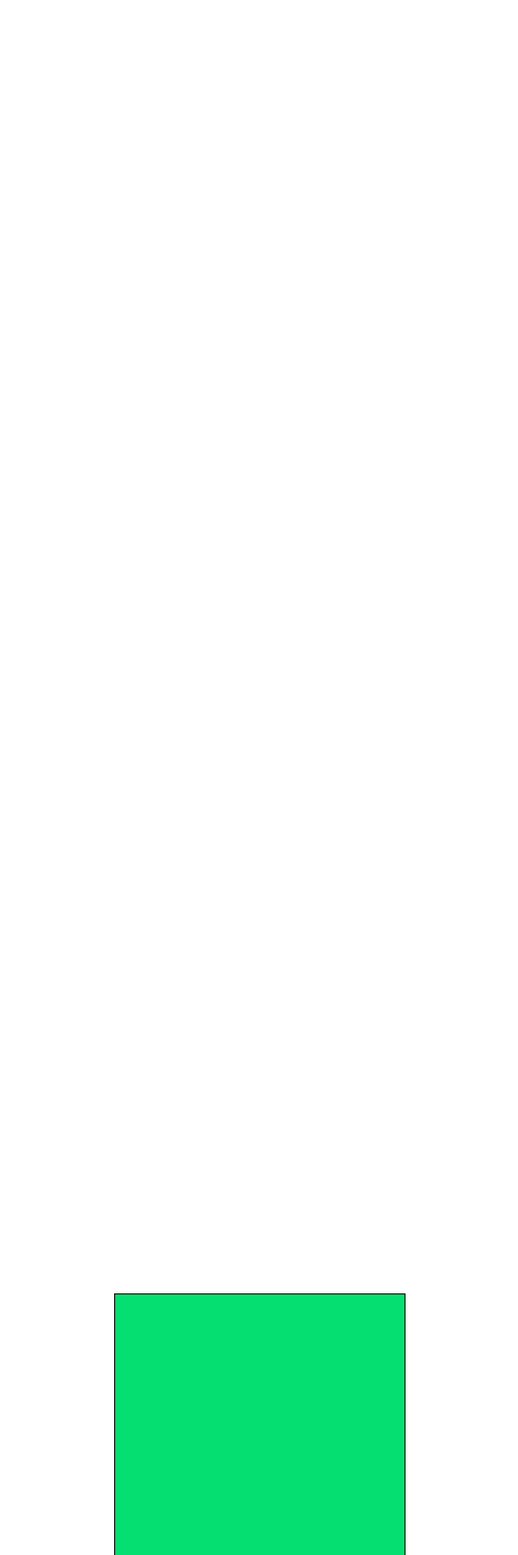
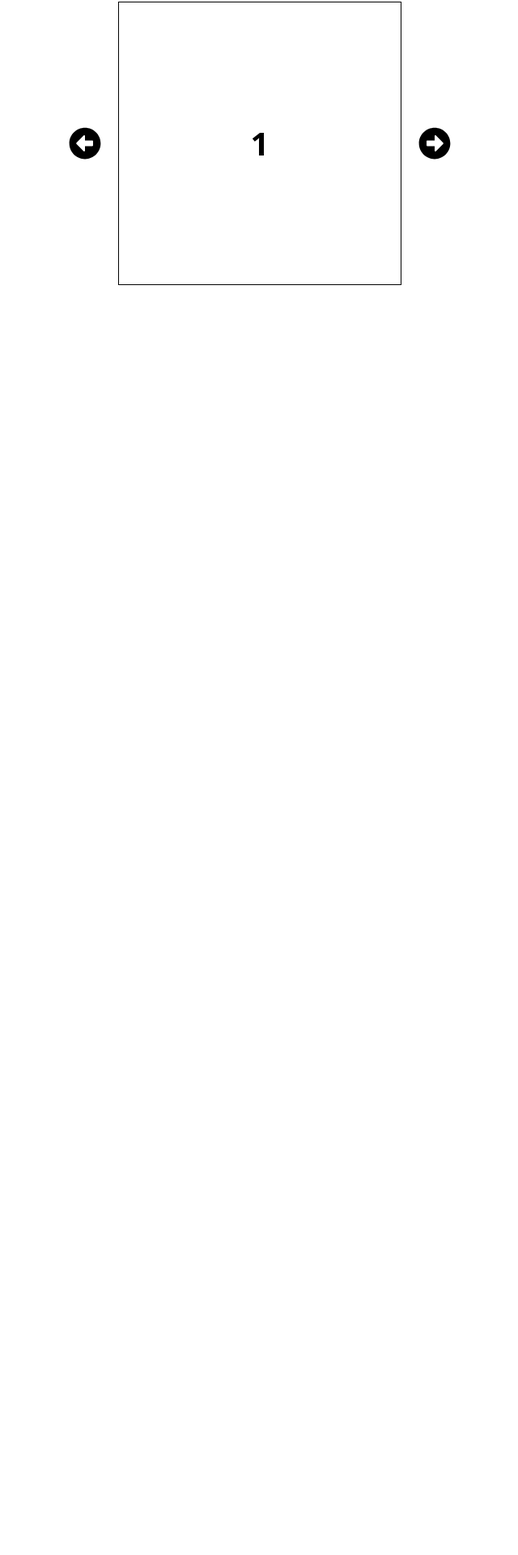
Before and after one commit to ALAAHAJHOUJ/Pratique2, a React (Vite) app: page / in a window 1280 px wide. Shown: the part 223-2143 px from the top of the page at 81% size, without its empty margins (319-959 px from the left). After the commit the page ends 800 px from the top, so only its background shows below. Built offline with nearby package versions, Linux system fonts and the light colour scheme.

Commit message:
changement dans le projet

```diff
--- a/package.json
+++ b/package.json
@@ -19,6 +19,7 @@
     "react": "^19.0.0",
     "react-dom": "^19.0.0",
     "react-icons": "^5.7.0",
+    "react-intersection-observer": "^11.0.1",
     "react-router": "^7.1.5",
     "tailwindcss": "^4.0.6"
   },
--- /dev/null
+++ b/src/Carousel.jsx
@@ -0,0 +1,81 @@
+import React, { useEffect, useRef, useState } from 'react'
+import { FaArrowAltCircleLeft } from "react-icons/fa";
+
+
+function Carousel() {
+  const [state1,setState1]=useState(1)
+
+
+  const changer=(element)=>{
+
+     if(element=="droite"){
+        setState1((prev)=>{
+            if(prev==3){
+                return 1
+            }
+            else {
+                return prev+1
+            }
+        })
+     }else {
+        setState1((prev)=>{
+            if(prev==1){
+                return 3
+            }
+            else {
+                return prev-1
+            }
+        })
+     }
+  }
+
+
+     const tester22=()=>{
+        const Aux=[]
+        const resultat=[]
+
+        const tester33=()=>{
+            if(Aux.length==5) return resultat.push([...Aux])
+
+            Aux.push("(")
+            tester33()
+            Aux.pop()
+
+            Aux.push(")")
+            tester33()
+            Aux.pop()
+        }
+
+        tester33()
+
+        const resultat2=resultat.map((ele,key)=>{
+            return ele.join("")
+        })
+
+        console.log(resultat2)
+     }
+
+
+
+
+
+  return (
+    <div onClick={tester22} className=' w-[500px] h-[500px] flex justify-center items-center gap-4'>
+       <div onClick={()=>changer("gauche")} className=' w-[50px] h-[50px] flex justify-center items-center'>
+          <FaArrowAltCircleLeft size={40} className='hover:text-[#b1b1b1] hover:scale-[1.4] transition-all duration-700'></FaArrowAltCircleLeft>
+       </div>
+
+       <div  className='border w-[70%] aspect-square flex justify-center font-bold items-center text-[40px]'>
+         {
+            state1
+         }
+       </div>
+
+       <div onClick={()=>changer("droite")} className=' w-[50px] h-[50px] flex justify-center items-center'>
+          <FaArrowAltCircleLeft size={40} className='rotate-[180deg] hover:text-[#b1b1b1] hover:scale-[1.4] transition-all duration-700'></FaArrowAltCircleLeft>
+       </div>
+    </div>
+  )
+}
+
+export default Carousel
--- a/src/index.css
+++ b/src/index.css
@@ -6,7 +6,7 @@ width: 100%;
 
 #root{
     width: 100%;
-    min-height:500vh;
+    min-height:100vh;
     display: flex;
     justify-content: center;
     align-items: center;
--- a/src/main.jsx
+++ b/src/main.jsx
@@ -2,8 +2,9 @@ import { StrictMode } from 'react'
 import { createRoot } from 'react-dom/client'
 import './index.css'
 import Pratique888 from './pratique888.jsx'
+import Carousel from './Carousel.jsx'
 
 
 createRoot(document.getElementById('root')).render(
-   <Pratique888></Pratique888>
+   <Carousel></Carousel>
 )
--- a/src/pratique888.jsx
+++ b/src/pratique888.jsx
@@ -1,18 +1,53 @@
-import { useScroll, useTransform,motion } from 'framer-motion'
+import { useScroll, useTransform,motion} from 'framer-motion'
 import React, { useEffect, useRef, useState } from 'react'
+import { useInView } from "react-intersection-observer";
+
 
 function Pratique888() {
-  const resultat=useScroll({
-    offset:["start 0.5","end 0.5"]
-  })
-  const scale1= useTransform(resultat.scrollYProgress, [0,1], [1,1.4]);
+  const ref1=useRef();
+  const ref2=useRef();
+
+  const scroll=useScroll({
+    target:ref1,
+    offset:["start 1","end 0.8"]
+  });
+
+
+  const scroll1=useScroll({
+    target:ref2,
+    offset:["start 1","end 0.8"]
+  });
+
+
+  const scale1=useTransform(scroll.scrollYProgress,[0,1],[0.4,1])
+  const scale2=useTransform(scroll1.scrollYProgress,[0,1],[0.4,1])
 
 
 
   return (
-    <motion.div  className='border-black border-[1px] w-[300px] h-[300px] bg-green-400' style={{scale:scale1}}>
+    <>
+        <div className=' relative w-[300px] h-[300px]'>
 
-    </motion.div>
+          <motion.div ref={ref1} className="border-black border-[1px] w-full h-full absolute bg-green-500" style={{scale:scale1,opacity:scale1}}>
+
+
+          </motion.div>
+
+       </div>
+
+       <div className=' relative w-[300px] h-[300px]'>
+
+          <motion.div ref={ref2} className="border-black border-[1px] w-full h-full absolute bg-green-500" style={{scale:scale2,opacity:scale2}}>
+
+
+          </motion.div>
+
+       </div>
+
+    </>
+
+
+
   )
 }
 
```
Also changed, not shown: 1 other file (tests, documents, lock files or other folders).
